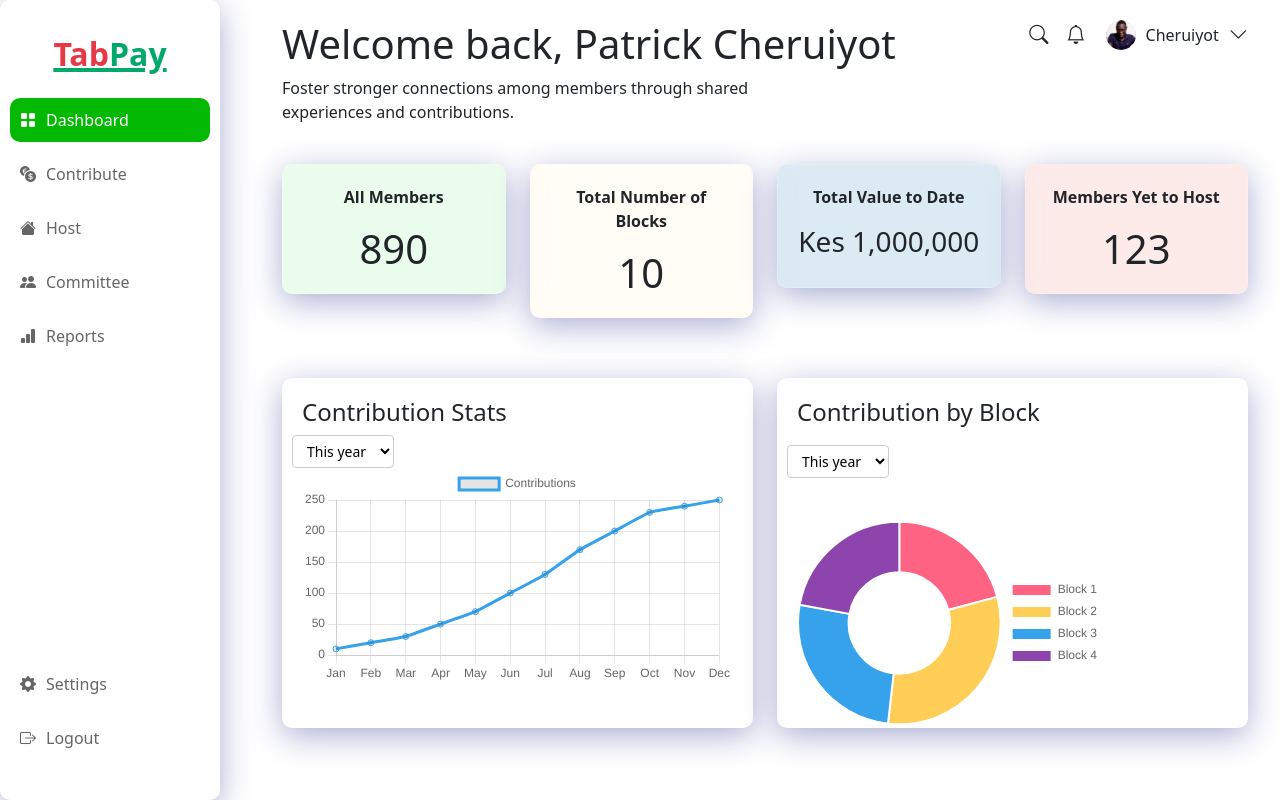
After one commit to AfricodeAcademy/tabpay, a Flask app: page /dashboard in a window 1280 px wide. The commit adds this page. Run offline with Flask 3, Linux system fonts and the light colour scheme; some libraries are stand-ins or nearby versions.

Commit message:
Routes:added a dashboard route,Static:Added an images folder ;CSS:added styling for dashboard page(template-5),Templates:Created a base template,index.html and template-5.html(for dashboard),Run.py:added 'port=5001'.

```diff
--- a/app/routes.py
+++ b/app/routes.py
@@ -5,4 +5,8 @@ main = Blueprint('main', __name__)
 #home route
 @main.route('/')
 def home():
-    return render_template('index.html')
+    return render_template('index.html',title='TabPay | Home')
+
+@main.route('/dashboard')
+def dashboard():
+    return render_template('template-5.html', title='Dashboard')
--- a/app/static/css/styles.css
+++ b/app/static/css/styles.css
@@ -0,0 +1,147 @@
+/* TEMPLATE NUMBER 5 STYLING */
+
+body {
+  background: white;
+  font-family: "Montserrat", sans-serif;
+  height: 100vh;
+  /* display: flex; */
+}
+
+.glass-card {
+  backdrop-filter: blur(10px);
+  background: rgba(255, 255, 255, 0.2);
+  border-radius: 10px;
+  box-shadow: 0 8px 32px 0 rgba(31, 38, 135, 0.37);
+  border: 1px solid rgba(255, 255, 255, 0.18);
+  padding: 20px;
+  color: #333;
+}
+
+.glass-sidebar {
+  height: 100vh;
+  padding: 30px 10px;
+  position: fixed;
+  width: 220px;
+  background: rgba(255, 255, 255, 0.15);
+  backdrop-filter: blur(12px);
+  border-radius: 10px;
+  box-shadow: 0 8px 32px 0 rgba(31, 38, 135, 0.37);
+  display: flex;
+  flex-direction: column;
+}
+
+.glass-sidebar a {
+  text-decoration: none;
+  color: rgb(38, 34, 34, 0.7);
+  display: flex;
+  align-items: center;
+  padding: 10px;
+  margin-bottom: 10px;
+  transition: all 0.3s;
+}
+
+/* .glass-sidebar a:active {
+  background-color: rgb(3, 185, 3);
+  border-radius: 10px;
+  color: #fff;
+} */
+
+.glass-sidebar a.active {
+  background-color: rgb(3, 185, 3);
+  border-radius: 10px;
+  color: #fff;
+}
+
+.glass-sidebar a i {
+  margin-right: 10px;
+}
+.sidebar-bottom {
+  margin-top: auto;
+}
+
+.tabpay-logo {
+  font-weight: bold;
+  font-size: 2rem;
+  color: #00a86b;
+  margin-bottom: 20px;
+  text-align: center;
+  text-decoration: 4px underline;
+}
+.tabpay-logo span {
+  color: #e63946;
+}
+
+.dashboard-content {
+  margin-left: 250px;
+  padding: 20px;
+}
+h1 {
+  font-weight: bold;
+  text-wrap: nowrap;
+}
+
+.profile-area {
+  display: flex;
+  justify-content: flex-end;
+  align-items: center;
+  gap: 10px;
+}
+
+.profile-area i {
+  font-size: 1.2rem;
+}
+
+.profile-area img {
+  border-radius: 50%;
+  margin-left: 10px;
+  width: 30px;
+  height: 30px;
+}
+
+.stats-card {
+  color: #fff;
+  text-align: center;
+  padding: 20px;
+  border-radius: 10px;
+  box-shadow: 0 8px 32px 0 rgba(31, 38, 135, 0.37);
+}
+
+.stats-card h2 {
+  font-size: 2.5rem;
+  margin-bottom: 0;
+}
+
+.stats-card p {
+  font-weight: bold;
+}
+
+.chart-container {
+  background-color: rgba(255, 255, 255, 0.2);
+  backdrop-filter: blur(10px);
+  border-radius: 10px;
+  padding: 20px;
+  margin-top: 20px;
+  box-shadow: 0 8px 32px 0 rgba(31, 38, 135, 0.37);
+  position: relative;
+}
+
+.dropdown {
+  padding: 5px 10px;
+  font-size: 14px;
+  border: 1px solid #ccc;
+  border-radius: 4px;
+  background-color: #fff;
+  cursor: pointer;
+  position: absolute;
+  top: 10px;
+  right: 10px;
+}
+
+.chart {
+  height: 400px;
+}
+.doughnutChart,
+.lineChart {
+  height: 350px;
+}
+/* END OF TEMPLATE NUMBER 5 STYLING */
--- a/app/templates/base.html
+++ b/app/templates/base.html
@@ -3,9 +3,50 @@
   <head>
     <meta charset="UTF-8" />
     <meta name="viewport" content="width=device-width, initial-scale=1.0" />
+    {% if title %}
+    <title>{{ title }}</title>
+    {% else %}
     <title>TabPay</title>
+    {% endif %}
+    <link rel="stylesheet" href="../static/css/styles.css" />
+    <link
+      href="https://cdn.jsdelivr.net/npm/bootstrap@5.3.0-alpha3/dist/css/bootstrap.min.css"
+      rel="stylesheet"
+    />
+    <!-- Google Font: Montserrat -->
+    <link
+      href="https://fonts.googleapis.com/css2?family=Montserrat:wght@300;400;500;600;700&display=swap"
+      rel="stylesheet"
+    />
+    <!-- Bootstrap Icons CDN -->
+    <link
+      href="https://cdnjs.cloudflare.com/ajax/libs/bootstrap-icons/1.10.5/font/bootstrap-icons.min.css"
+      rel="stylesheet"
+    />
+    <script src="https://cdn.jsdelivr.net/npm/chart.js"></script>
   </head>
   <body>
-    {% block content %} {% endblock %}
+    {% if title != 'TabPay | Home' %}
+    <!-- Sidebar -->
+    <div class="glass-sidebar d-flex flex-column">
+      <!-- TabPay Logo -->
+      <div class="tabpay-logo"><span>Tab</span>Pay</div>
+
+      <a href="#" class="active"><i class="bi bi-grid-fill"></i> Dashboard</a>
+      <a href="#"><i class="bi bi-currency-exchange"></i> Contribute</a>
+      <a href="#"><i class="bi bi-house-fill"></i> Host</a>
+      <a href="#"><i class="bi bi-people-fill"></i> Committee</a>
+      <a href="#"><i class="bi bi-bar-chart-fill"></i> Reports</a>
+
+      <!-- Bottom of the Sidebar -->
+      <div class="sidebar-bottom mt-auto">
+        <a href="#"><i class="bi bi-gear-fill"></i> Settings</a>
+        <a href="#"><i class="bi bi-box-arrow-right"></i> Logout</a>
+      </div>
+    </div>
+    {% endif %} {% block content %} {% endblock %}
+    <!-- Bootstrap JS & Icons -->
+    <script src="https://cdn.jsdelivr.net/npm/bootstrap@5.3.0-alpha3/dist/js/bootstrap.bundle.min.js"></script>
+    <script src="https://cdnjs.cloudflare.com/ajax/libs/bootstrap-icons/1.5.0/font/bootstrap-icons.min.js"></script>
   </body>
 </html>
--- a/app/templates/index.html
+++ b/app/templates/index.html
@@ -1,3 +1,3 @@
 {% extends 'base.html' %} {% block content %}
-<h2>Welcome to TabPay!</h2>
+<h2 class="text-center">Welcome to TabPay!</h2>
 {% endblock %}
--- /dev/null
+++ b/app/templates/template-5.html
@@ -0,0 +1,160 @@
+{% extends "base.html" %} {% block content %}
+<!-- Dashboard Content -->
+<div class="dashboard-content">
+  <div class="container">
+    <div class="mb-4">
+      <div class="row">
+        <div class="col">
+          <h1 class="nowrap">Welcome back, Patrick Cheruiyot</h1>
+          <p>
+            Foster stronger connections among members through shared <br />
+            experiences and contributions.
+          </p>
+        </div>
+        <div class="col">
+          <!-- Profile section -->
+          <div class="profile-area">
+            <i class="bi bi-search me-2"></i>
+            <i class="bi bi-bell"></i>
+            <img src="../static/images/image.png" alt="Profile Picture" />
+            <span>Cheruiyot</span>
+            <i class="bi bi-chevron-down"></i>
+          </div>
+        </div>
+      </div>
+    </div>
+
+    <!-- Stats -->
+    <div class="row mb-4">
+      <div class="col-lg-3 col-md-6 mb-3">
+        <div
+          class="glass-card stats-card text-dark"
+          style="background-color: #abf7b13f"
+        >
+          <p>All Members</p>
+          <h2>890</h2>
+        </div>
+      </div>
+      <div class="col-lg-3 col-md-6 mb-3">
+        <div
+          class="glass-card stats-card text-dark"
+          style="background-color: #f9e79f18"
+        >
+          <p>Total Number of Blocks</p>
+          <h2>10</h2>
+        </div>
+      </div>
+      <div class="col-lg-3 col-md-6 mb-3">
+        <div
+          class="glass-card stats-card text-dark"
+          style="background-color: #a9cce369"
+        >
+          <p>Total Value to Date</p>
+          <h3>Kes 1,000,000</h3>
+        </div>
+      </div>
+      <div class="col-lg-3 col-md-6 mb-3">
+        <div
+          class="glass-card stats-card text-dark"
+          style="background-color: #f3b9b249"
+        >
+          <p>Members Yet to Host</p>
+          <h2>123</h2>
+        </div>
+      </div>
+    </div>
+
+    <!-- Contribution Stats and Charts -->
+    <div class="row">
+      <div class="col-lg-6 mb-4">
+        <div class="chart-container relative lineChart">
+          <h4>Contribution Stats</h4>
+
+          <select class="dropdown absolute top-0 right-0">
+            <option>This year</option>
+            <option>Last year</option>
+          </select>
+
+          <canvas id="lineChart" class="chart"></canvas>
+        </div>
+      </div>
+      <div class="col-lg-6 mb-4">
+        <div class="chart-container doughnutChart">
+          <h4>Contribution by Block</h4>
+
+          <select class="dropdown">
+            <option>This year</option>
+            <option>Last year</option>
+          </select>
+
+          <canvas id="doughnutChart" class="chart"></canvas>
+        </div>
+      </div>
+    </div>
+  </div>
+</div>
+<script>
+  // Line Chart
+  const ctxLine = document.getElementById("lineChart").getContext("2d");
+  new Chart(ctxLine, {
+    type: "line",
+    data: {
+      labels: [
+        "Jan",
+        "Feb",
+        "Mar",
+        "Apr",
+        "May",
+        "Jun",
+        "Jul",
+        "Aug",
+        "Sep",
+        "Oct",
+        "Nov",
+        "Dec",
+      ],
+      datasets: [
+        {
+          label: "Contributions",
+          data: [10, 20, 30, 50, 70, 100, 130, 170, 200, 230, 240, 250],
+          borderColor: "#36A2EB",
+          fill: false,
+          tension: 0.1,
+        },
+      ],
+    },
+    options: {
+      responsive: true,
+      scales: {
+        y: {
+          beginAtZero: true,
+        },
+      },
+    },
+  });
+
+  // Doughnut Chart
+  const ctxDoughnut = document.getElementById("doughnutChart").getContext("2d");
+  new Chart(ctxDoughnut, {
+    type: "doughnut",
+    data: {
+      labels: ["Block 1", "Block 2", "Block 3", "Block 4"],
+      datasets: [
+        {
+          label: "Contribution by Block",
+          data: [345, 512, 432, 366],
+          backgroundColor: ["#FF6384", "#FFCE56", "#36A2EB", "#8E44AD"],
+        },
+      ],
+    },
+    options: {
+      responsive: true,
+      plugins: {
+        legend: {
+          position: "right",
+        },
+      },
+    },
+  });
+</script>
+{% endblock %}
--- a/run.py
+++ b/run.py
@@ -3,4 +3,4 @@ from app import create_app
 app = create_app()
 
 if __name__ == "__main__":
-    app.run(debug=True)
+    app.run(debug=True,port=5001)
```
Also changed, not shown: app/static/images/image.png (added).
